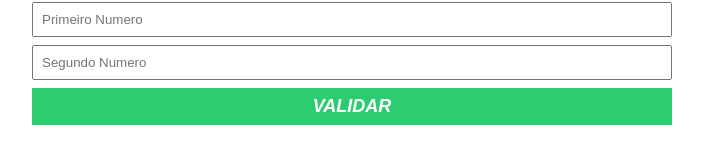
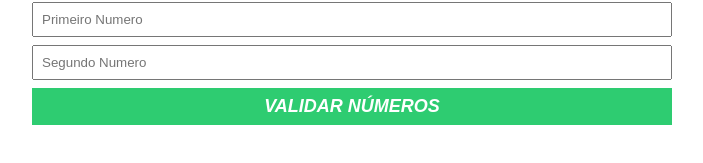
Before and after one commit to LuisFelipeDev/exercicio_html_js, a plain HTML site: page index.html in a window 1280 px wide. Shown: the part 155-318 px from the top of the page, without its empty margins (288-991 px from the left). Drawn offline with Linux system fonts and the light colour scheme.

Commit message:
Mudança no texto do botão

```diff
--- a/index.html
+++ b/index.html
@@ -13,7 +13,7 @@
         <form id="numeros">
             <input type="number" id="numero1" required placeholder="Primeiro Numero" />
             <input type="number" id="numero2" required placeholder="Segundo Numero" />
-            <button id="btn-validar" type="submit">Validar</button>
+            <button id="btn-validar" type="submit">Validar Números</button>
         </form>
     </div>
 
```
